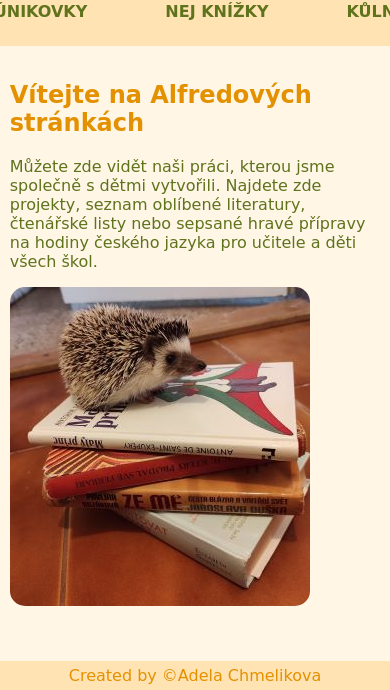
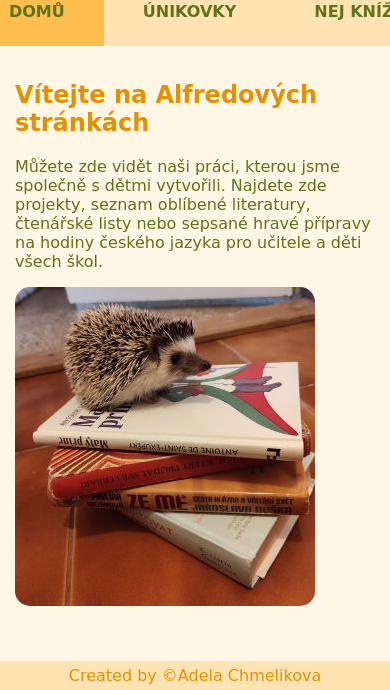
Before and after one commit to MontessoriKulnaCteni/MontessoriKulnaCteni, a plain HTML site: page index.html in a window 390 px wide. Shown: the part 267-957 px from the top of the page. Drawn offline with Linux system fonts and the light colour scheme; a web font is replaced by a local one.

Commit message:
Fix navigation menu

```diff
--- a/style.css
+++ b/style.css
@@ -209,9 +209,13 @@ footer {
      #children {
           width: 360px;
      }
-     nav ul{
-          overflow: auto;
+     nav {
+          overflow: scroll;
           white-space: nowrap;
+     }
+     nav ul {
+          text-align: justify;
+          width: 43em;
      }
      nav ul li{
           display: inline-block;
@@ -225,6 +229,7 @@ footer {
      .container {
           display: block;
           max-width: fit-content;
+          margin-left: 15px;
      }
 
      .grid-4 {
```
